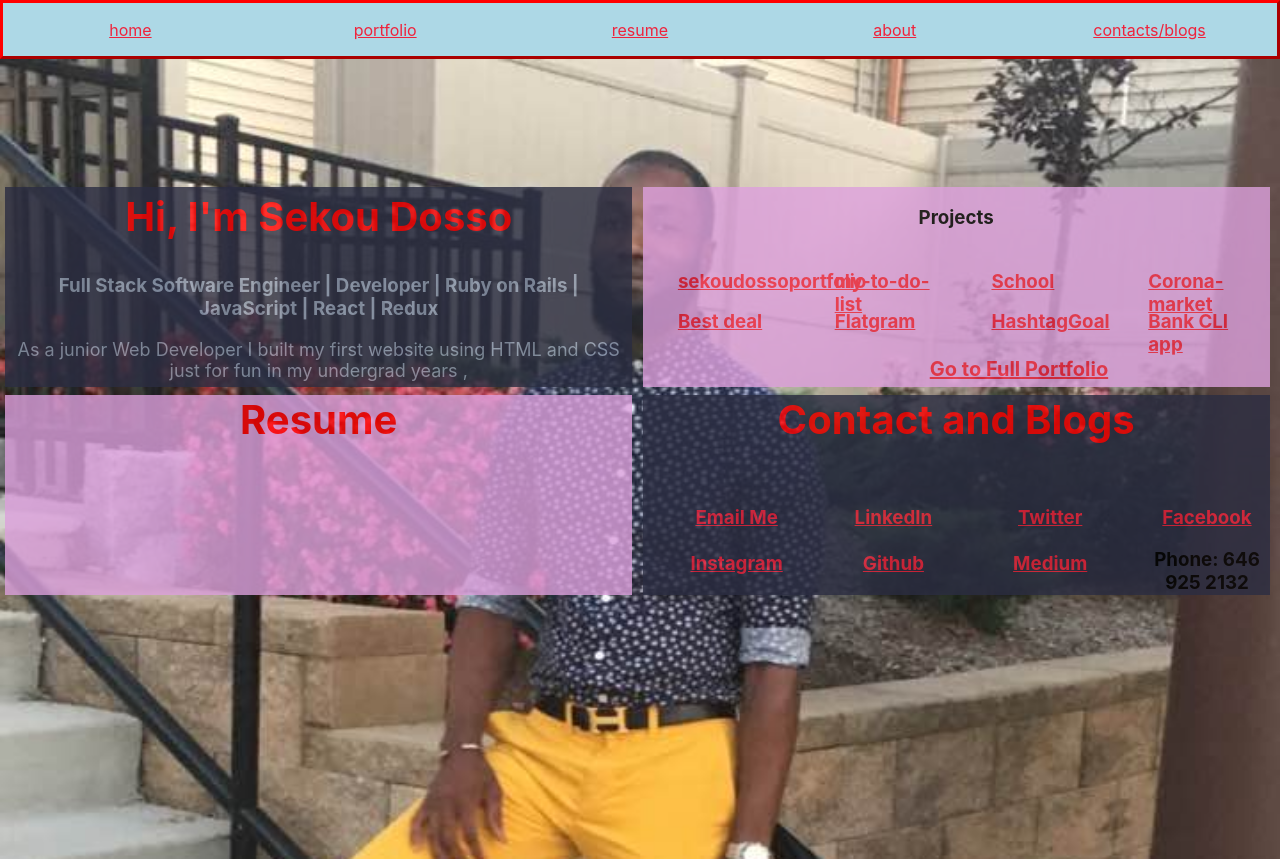
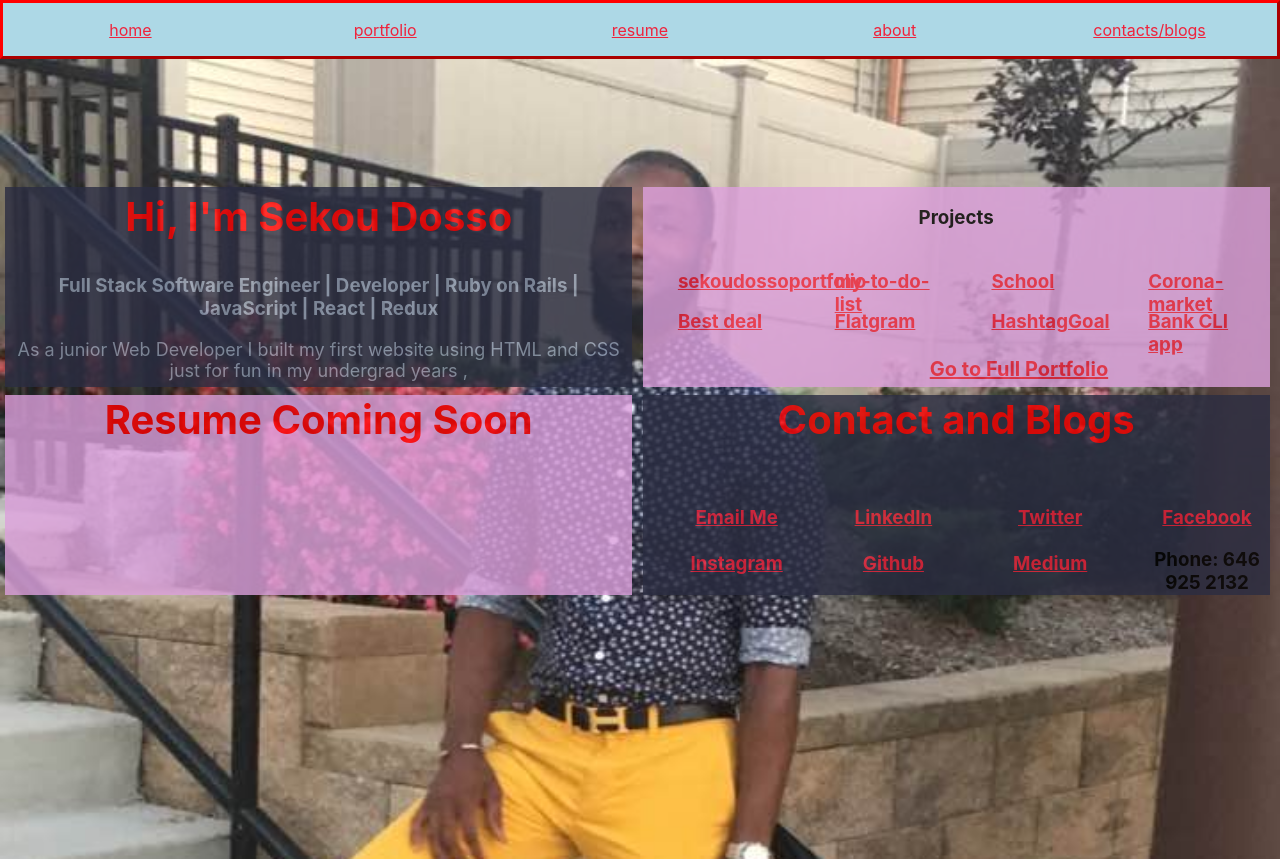
Before and after one commit to sekoudosso82/sekoudossoportfolio, a React (Create React App) app: page / in a window 1280 px wide. Built offline with nearby package versions, Linux system fonts and the light colour scheme.

Commit message:
testing netlify link

```diff
--- a/src/components/Home.js
+++ b/src/components/Home.js
@@ -65,7 +65,7 @@ class Home extends Component
 
                     </div>
                     <div className='homeSubDiv'>
-                        <h2> Resume </h2>
+                        <h2> Resume Coming Soon</h2>
                     </div>
                     <div className='homeSubDiv homeContactDiv'>
                         <h2> Contact and Blogs </h2>
```
